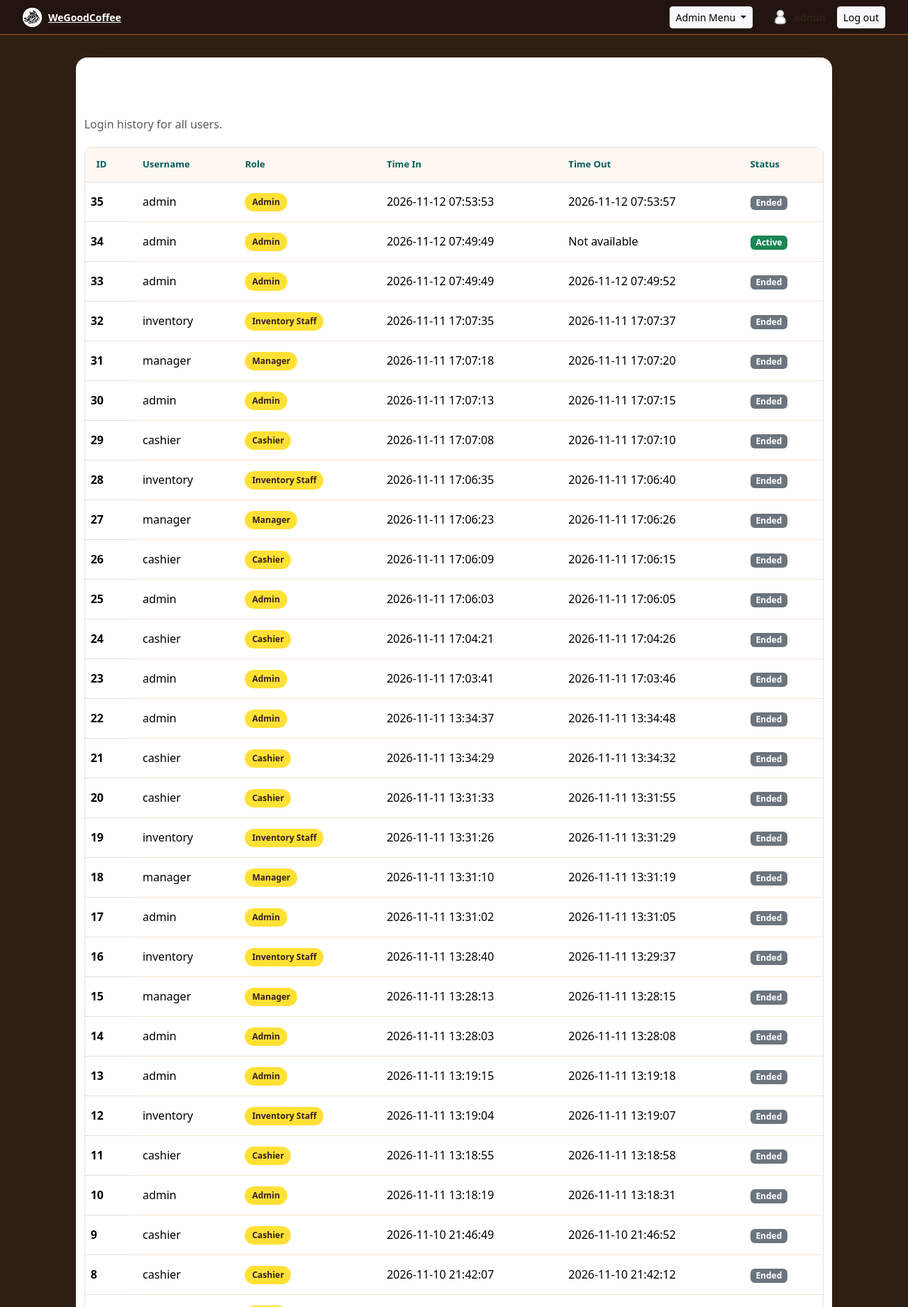
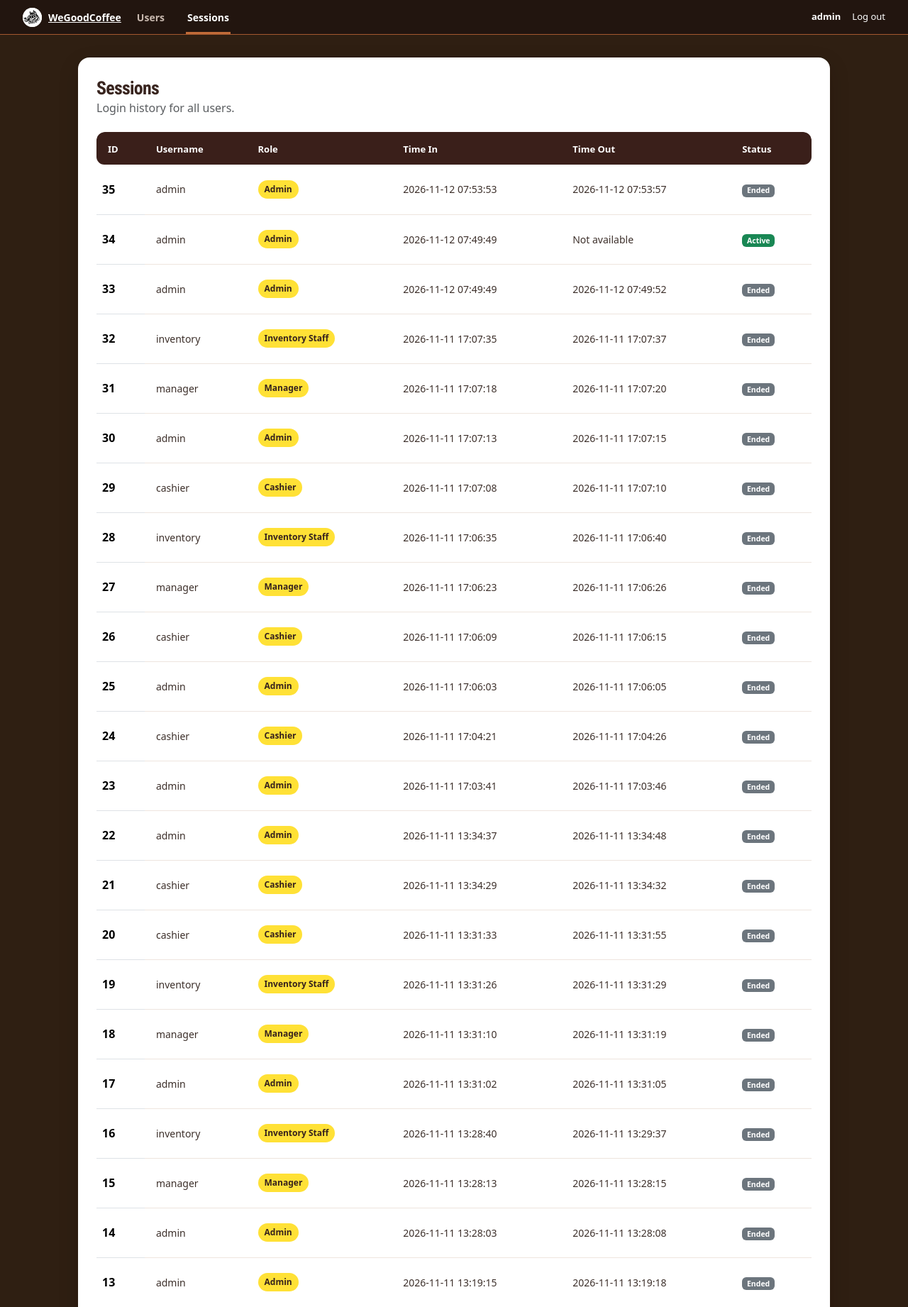
Before and after one commit to sump-exe/weGoodCoffee, a PHP site: page /admin/sessions.php in a window 1280 px wide. Shown: the top 1842 px of the page at 71% size. Run offline with PHP 8.4, Linux system fonts and the light colour scheme; a user stored in the database is signed in; data comes from the database, SQL or seed files in the repository.

Commit message:
changed nav bar on the admin interface (designed by yen)

```diff
--- a/admin/index.php
+++ b/admin/index.php
@@ -27,7 +27,7 @@ try {
 <head>
     <meta charset="UTF-8">
     <meta name="viewport" content="width=device-width, initial-scale=1.0">
-    <link rel="stylesheet" href="../styles.css?v=9">
+    <link rel="stylesheet" href="../styles.css?v=12">
     <link href="https://cdn.jsdelivr.net/npm/bootstrap@5.3.8/dist/css/bootstrap.min.css" rel="stylesheet" integrity="sha384-sRIl4kxILFvY47J16cr9ZwB07vP4J8+LH7qKQnuqkuIAvNWLzeN8tE5YBujZqJLB" crossorigin="anonymous">
     <title>Admin | WeGoodCoffee</title>
 </head>
--- a/admin/sessions.php
+++ b/admin/sessions.php
@@ -22,23 +22,18 @@ try {
 <head>
     <meta charset="UTF-8">
     <meta name="viewport" content="width=device-width, initial-scale=1.0">
-    <link rel="stylesheet" href="../styles.css?v=4">
+    <link rel="stylesheet" href="../styles.css?v=12">
     <link href="https://cdn.jsdelivr.net/npm/bootstrap@5.3.8/dist/css/bootstrap.min.css" rel="stylesheet" integrity="sha384-sRIl4kxILFvY47J16cr9ZwB07vP4J8+LH7qKQnuqkuIAvNWLzeN8tE5YBujZqJLB" crossorigin="anonymous">
     <title>Sessions | WeGoodCoffee</title>
 </head>
-<body>
+<body class="admin-page sessions-page">
     <header class="site-header">
         <a class="brand" aria-label="WeGoodCoffee home"><img class="brand-logo" src="../img/logo.png" alt=""></a>
-        <div class="dropdown ms-auto me-3">
-            <button class="btn btn-sm btn-light dropdown-toggle" type="button" data-bs-toggle="dropdown" aria-expanded="false">
-                Admin Menu
-            </button>
-            <ul class="dropdown-menu dropdown-menu-end">
-                <li><a class="dropdown-item" href="index.php">Users</a></li>
-                <li><a class="dropdown-item active" href="sessions.php" aria-current="page">View Sessions</a></li>
-            </ul>
-        </div>
-        <div class="d-flex align-items-center gap-3">
+        <nav class="header-nav" aria-label="Admin navigation">
+            <a href="index.php">Users</a>
+            <a class="active" href="sessions.php" aria-current="page">Sessions</a>
+        </nav>
+        <div class="header-account d-flex align-items-center gap-3">
             <?php app_render_user_profile(); ?>
             <form action="../logout.php" method="post">
                 <button class="btn btn-sm btn-light" type="submit">Log out</button>
--- a/styles.css
+++ b/styles.css
@@ -485,11 +485,17 @@ body {
 .header-nav {
     display: flex;
     align-items: center;
-    gap: 22px;
+    align-self: stretch;
+    gap: 28px;
     height: 100%;
     margin-left: 8px;
 }
 .header-nav a {
+    position: relative;
+    height: 100%;
+    display: inline-flex;
+    align-items: center;
+    padding: 0 2px;
     color: #c8b8ae;
     font-size: 14px;
     font-weight: 600;
@@ -497,6 +503,15 @@ body {
 }
 .header-nav a.active {
     color: #fff;
+}
+.header-nav a.active::after {
+    content: "";
+    position: absolute;
+    left: 0;
+    right: 0;
+    bottom: 0;
+    height: 3px;
+    background: #c06b38;
 }
 .header-nav a:hover {
     color: #fff;
```
